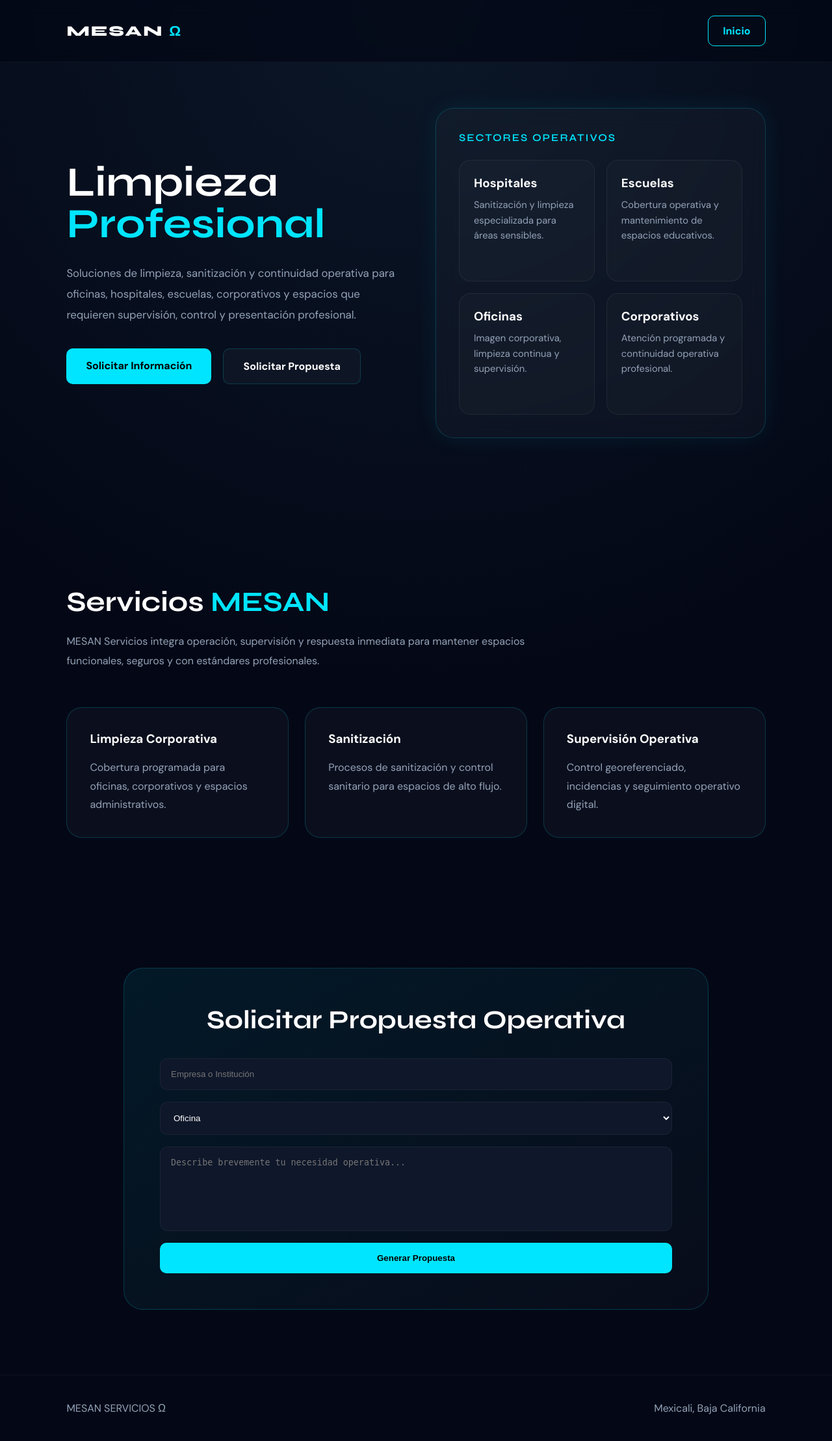
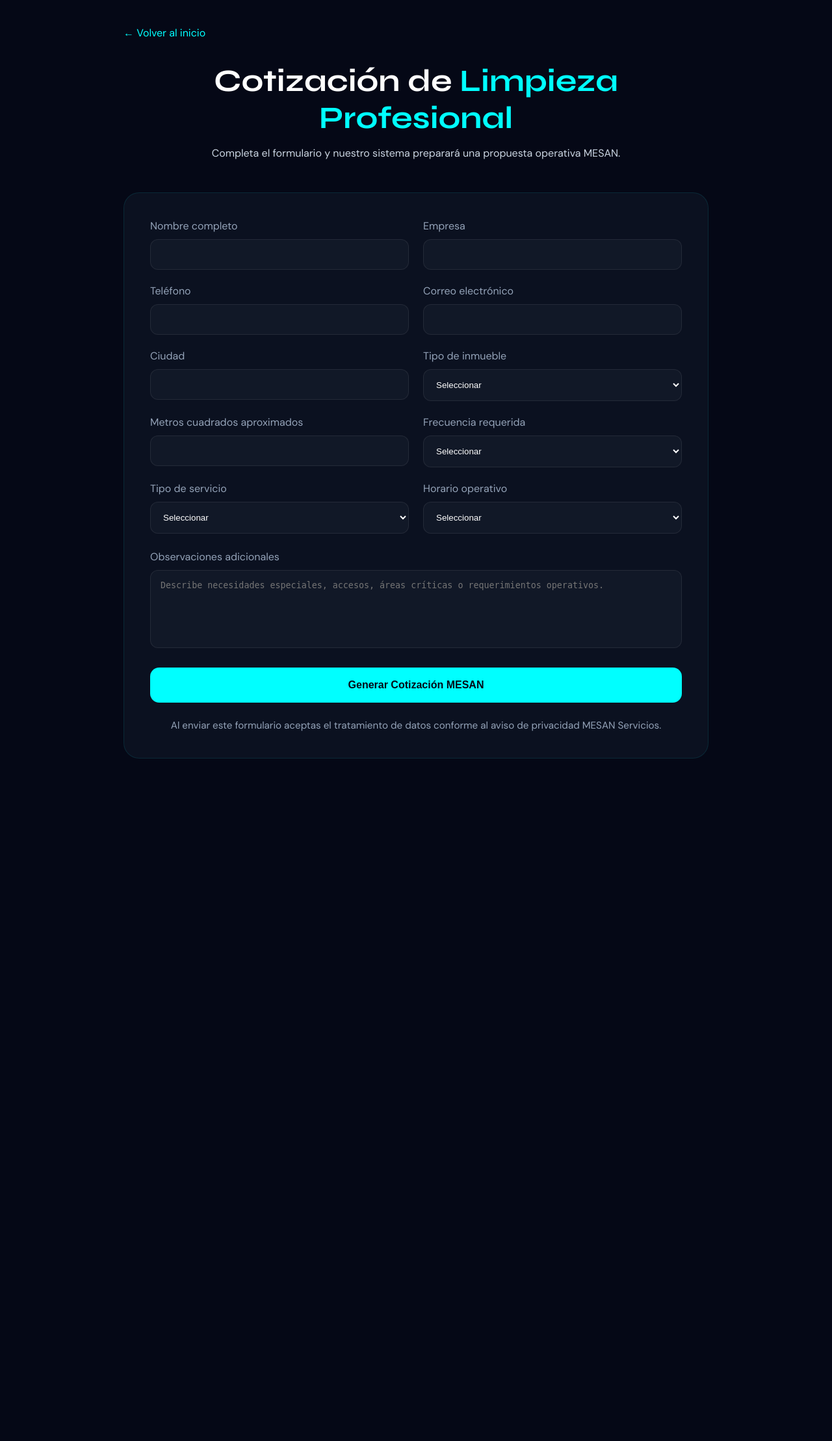
Before and after one commit to manuelsanchezresendiz8-eng/mesan-servicios, a FastAPI app: page /limpieza in a window 1280 px wide. Shown: the whole page at 65% size. After the commit the page ends 1167 px from the top, so only its background shows below. Run offline with FastAPI, Linux system fonts and the light colour scheme.

Commit message:
Update limpieza.html

```diff
--- a/templates/limpieza.html
+++ b/templates/limpieza.html
@@ -4,20 +4,11 @@
 <meta charset="UTF-8">
 <meta name="viewport" content="width=device-width, initial-scale=1.0">
 
-<title>Limpieza Profesional | MESAN Ω</title>
+<title>Cotización Limpieza | MESAN Servicios</title>
 
-<link href="https://fonts.googleapis.com/css2?family=Syne:wght@600;700;800&family=DM+Sans:wght@300;400;500;700&display=swap" rel="stylesheet">
+<link href="https://fonts.googleapis.com/css2?family=Syne:wght@400;600;700;800&family=DM+Sans:wght@300;400;500;700&display=swap" rel="stylesheet">
 
 <style>
-
-:root{
-    --bg:#040816;
-    --panel:#0b1220;
-    --cyan:#00e5ff;
-    --text:#ffffff;
-    --muted:#94a3b8;
-    --border:rgba(0,229,255,.18);
-}
 
 *{
     margin:0;
@@ -26,310 +17,116 @@
 }
 
 body{
-    background:
-    radial-gradient(circle at top,#0b1728 0%,#040816 45%);
-    color:var(--text);
+    background:#050816;
+    color:white;
     font-family:'DM Sans',sans-serif;
-    overflow-x:hidden;
+    padding:40px 8%;
 }
 
-/* NAV */
-
-nav{
-    width:100%;
-    padding:24px 8%;
-    position:fixed;
-    top:0;
-    z-index:1000;
-    display:flex;
-    justify-content:space-between;
-    align-items:center;
-    backdrop-filter:blur(12px);
-    background:rgba(4,8,22,.72);
-    border-bottom:1px solid rgba(255,255,255,.05);
+.container{
+    max-width:900px;
+    margin:auto;
 }
 
-.logo{
-    font-family:'Syne',sans-serif;
-    font-size:1.4rem;
-    font-weight:800;
-    letter-spacing:2px;
+.title{
+    text-align:center;
+    margin-bottom:50px;
 }
 
-.logo span{
-    color:var(--cyan);
+.title h1{
+    font-family:'Syne',sans-serif;
+    font-size:3rem;
+    margin-bottom:15px;
 }
 
-.nav-btn{
-    border:1px solid var(--cyan);
-    padding:12px 22px;
-    border-radius:10px;
-    color:var(--cyan);
-    text-decoration:none;
-    transition:.3s;
-    font-weight:700;
+.title span{
+    color:#00ffff;
 }
 
-.nav-btn:hover{
-    background:var(--cyan);
-    color:#000;
+.title p{
+    color:#cbd5e1;
 }
 
-/* HERO */
-
-.hero{
-    min-height:100vh;
-    display:flex;
-    align-items:center;
-    justify-content:center;
-    padding:140px 8% 100px;
+form{
+    background:#0b1120;
+    padding:40px;
+    border-radius:24px;
+    border:1px solid rgba(0,255,255,.1);
 }
 
-.hero-grid{
-    width:100%;
-    max-width:1200px;
+.grid{
     display:grid;
-    grid-template-columns:1fr 1fr;
-    gap:60px;
-    align-items:center;
+    grid-template-columns:repeat(auto-fit,minmax(260px,1fr));
+    gap:22px;
 }
 
-.hero h1{
-    font-size:4rem;
-    line-height:1;
-    margin-bottom:28px;
-    font-family:'Syne',sans-serif;
+.field{
+    display:flex;
+    flex-direction:column;
 }
 
-.hero h1 span{
-    color:var(--cyan);
+label{
+    margin-bottom:10px;
+    color:#94a3b8;
 }
 
-.hero p{
-    color:var(--muted);
-    line-height:1.9;
-    margin-bottom:35px;
-    font-size:1.05rem;
-    max-width:580px;
+input,
+select,
+textarea{
+    background:#111827;
+    border:1px solid rgba(255,255,255,.08);
+    color:white;
+    padding:15px;
+    border-radius:12px;
+    outline:none;
 }
 
-.hero-buttons{
-    display:flex;
-    gap:18px;
-    flex-wrap:wrap;
+textarea{
+    min-height:120px;
+    resize:none;
 }
 
-.btn-primary{
-    background:var(--cyan);
-    color:#000;
-    text-decoration:none;
-    padding:16px 30px;
-    border-radius:10px;
-    font-weight:800;
+button{
+    width:100%;
+    margin-top:30px;
+    padding:18px;
+    border:none;
+    border-radius:14px;
+    background:#00ffff;
+    color:#050816;
+    font-weight:700;
+    font-size:1rem;
+    cursor:pointer;
     transition:.3s;
 }
 
-.btn-primary:hover{
+button:hover{
     transform:translateY(-3px);
-    box-shadow:0 0 25px rgba(0,229,255,.45);
+    box-shadow:0 0 25px #00ffff55;
 }
 
-.btn-secondary{
-    border:1px solid var(--border);
-    background:rgba(255,255,255,.03);
-    color:white;
-    text-decoration:none;
-    padding:16px 30px;
-    border-radius:10px;
-    font-weight:700;
-    transition:.3s;
+.notice{
+    margin-top:25px;
+    color:#94a3b8;
+    text-align:center;
+    font-size:.95rem;
 }
 
-.btn-secondary:hover{
-    border-color:var(--cyan);
+.back{
+    display:inline-block;
+    margin-bottom:35px;
+    color:#00ffff;
+    text-decoration:none;
 }
 
-/* PANEL */
+@media(max-width:768px){
 
-.panel{
-    border:1px solid var(--border);
-    border-radius:28px;
-    padding:35px;
-    background:rgba(255,255,255,.03);
-    backdrop-filter:blur(15px);
-    box-shadow:0 0 35px rgba(0,229,255,.08);
+.title h1{
+    font-size:2.3rem;
 }
 
-.panel-title{
-    color:var(--cyan);
-    margin-bottom:25px;
-    font-family:'Syne',sans-serif;
-    letter-spacing:2px;
-}
-
-.sector-grid{
-    display:grid;
-    grid-template-columns:repeat(2,1fr);
-    gap:18px;
-}
-
-.sector{
-    border:1px solid rgba(255,255,255,.06);
-    padding:22px;
-    border-radius:18px;
-    background:rgba(255,255,255,.02);
-}
-
-.sector h3{
-    margin-bottom:10px;
-}
-
-.sector p{
-    color:var(--muted);
-    font-size:.92rem;
-    line-height:1.6;
-}
-
-/* SERVICES */
-
-.services{
-    padding:100px 8%;
-}
-
-.section-title{
-    font-size:2.7rem;
-    font-family:'Syne',sans-serif;
-    margin-bottom:20px;
-}
-
-.section-title span{
-    color:var(--cyan);
-}
-
-.section-sub{
-    max-width:760px;
-    color:var(--muted);
-    line-height:1.9;
-    margin-bottom:55px;
-}
-
-.services-grid{
-    display:grid;
-    grid-template-columns:repeat(auto-fit,minmax(280px,1fr));
-    gap:25px;
-}
-
-.card{
-    border:1px solid var(--border);
-    border-radius:24px;
-    padding:35px;
-    background:rgba(255,255,255,.03);
-    transition:.3s;
-}
-
-.card:hover{
-    transform:translateY(-6px);
-    border-color:var(--cyan);
-    box-shadow:0 0 25px rgba(0,229,255,.12);
-}
-
-.card h3{
-    margin-bottom:18px;
-}
-
-.card p{
-    color:var(--muted);
-    line-height:1.8;
-}
-
-/* FORM */
-
-.quote{
-    padding:100px 8%;
-}
-
-.quote-box{
-    max-width:900px;
-    margin:auto;
-    border:1px solid var(--border);
-    border-radius:30px;
-    padding:55px;
-    background:linear-gradient(
-        to bottom right,
-        rgba(0,229,255,.08),
-        rgba(255,255,255,.02)
-    );
-}
-
-.quote-box h2{
-    text-align:center;
-    font-size:2.5rem;
-    margin-bottom:35px;
-    font-family:'Syne',sans-serif;
-}
-
-.form-grid{
-    display:grid;
-    gap:18px;
-}
-
-.form-grid input,
-.form-grid select,
-.form-grid textarea{
-    width:100%;
-    padding:16px;
-    border:none;
-    outline:none;
-    border-radius:12px;
-    background:#0f172a;
-    color:white;
-    border:1px solid rgba(255,255,255,.05);
-}
-
-.form-grid textarea{
-    min-height:130px;
-    resize:none;
-}
-
-.submit-btn{
-    border:none;
-    cursor:pointer;
-}
-
-/* FOOTER */
-
-footer{
-    padding:40px 8%;
-    border-top:1px solid rgba(255,255,255,.05);
-    display:flex;
-    justify-content:space-between;
-    flex-wrap:wrap;
-    gap:20px;
-    color:var(--muted);
-}
-
-/* MOBILE */
-
-@media(max-width:950px){
-
-.hero-grid{
-    grid-template-columns:1fr;
-}
-
-.hero h1{
-    font-size:3rem;
-}
-
-.quote-box{
-    padding:35px 25px;
-}
-
-.quote-box h2{
-    font-size:2rem;
-}
-
-.sector-grid{
-    grid-template-columns:1fr;
+form{
+    padding:28px;
 }
 
 }
@@ -339,215 +136,139 @@ footer{
 
 <body>
 
-<nav>
+<div class="container">
 
-<div class="logo">
-MESAN <span>Ω</span>
-</div>
-
-<a href="/" class="nav-btn">
-Inicio
+<a href="/" class="back">
+← Volver al inicio
 </a>
 
-</nav>
-
-<section class="hero">
-
-<div class="hero-grid">
-
-<div>
+<div class="title">
 
 <h1>
-Limpieza
-<span>Profesional</span>
+Cotización de <span>Limpieza Profesional</span>
 </h1>
 
 <p>
-Soluciones de limpieza, sanitización y continuidad operativa
-para oficinas, hospitales, escuelas, corporativos
-y espacios que requieren supervisión,
-control y presentación profesional.
+Completa el formulario y nuestro sistema preparará una propuesta operativa MESAN.
 </p>
 
-<div class="hero-buttons">
+</div>
 
-<a href="https://wa.me/526865242805?text=Hola%20MESAN%20Servicios%2C%20solicito%20informaci%C3%B3n." class="btn-primary">
-Solicitar Información
-</a>
+<form action="/cotizar" method="POST">
 
-<a href="#propuesta" class="btn-secondary">
-Solicitar Propuesta
-</a>
+<div class="grid">
+
+<div class="field">
+<label>Nombre completo</label>
+<input type="text" name="nombre" required>
+</div>
+
+<div class="field">
+<label>Empresa</label>
+<input type="text" name="empresa" required>
+</div>
+
+<div class="field">
+<label>Teléfono</label>
+<input type="text" name="telefono" required>
+</div>
+
+<div class="field">
+<label>Correo electrónico</label>
+<input type="email" name="correo" required>
+</div>
+
+<div class="field">
+<label>Ciudad</label>
+<input type="text" name="ciudad" required>
+</div>
+
+<div class="field">
+<label>Tipo de inmueble</label>
+
+<select name="inmueble" required>
+<option value="">Seleccionar</option>
+<option>Oficina</option>
+<option>Escuela</option>
+<option>Hospital</option>
+<option>Industria</option>
+<option>Corporativo</option>
+<option>Otro</option>
+</select>
+
+</div>
+
+<div class="field">
+<label>Metros cuadrados aproximados</label>
+<input type="number" name="metros" required>
+</div>
+
+<div class="field">
+<label>Frecuencia requerida</label>
+
+<select name="frecuencia" required>
+<option value="">Seleccionar</option>
+<option>Diario</option>
+<option>3 veces por semana</option>
+<option>Semanal</option>
+<option>Quincenal</option>
+<option>Mensual</option>
+</select>
+
+</div>
+
+<div class="field">
+<label>Tipo de servicio</label>
+
+<select name="servicio" required>
+<option value="">Seleccionar</option>
+<option>Limpieza básica</option>
+<option>Limpieza profunda</option>
+<option>Limpieza hospitalaria</option>
+<option>Limpieza industrial</option>
+</select>
+
+</div>
+
+<div class="field">
+<label>Horario operativo</label>
+
+<select name="horario" required>
+<option value="">Seleccionar</option>
+<option>Matutino</option>
+<option>Vespertino</option>
+<option>Nocturno</option>
+<option>24 horas</option>
+</select>
 
 </div>
 
 </div>
 
-<div class="panel">
+<div class="field" style="margin-top:25px;">
 
-<div class="panel-title">
-SECTORES OPERATIVOS
-</div>
+<label>Observaciones adicionales</label>
 
-<div class="sector-grid">
-
-<div class="sector">
-<h3>Hospitales</h3>
-<p>
-Sanitización y limpieza especializada para áreas sensibles.
-</p>
-</div>
-
-<div class="sector">
-<h3>Escuelas</h3>
-<p>
-Cobertura operativa y mantenimiento de espacios educativos.
-</p>
-</div>
-
-<div class="sector">
-<h3>Oficinas</h3>
-<p>
-Imagen corporativa, limpieza continua y supervisión.
-</p>
-</div>
-
-<div class="sector">
-<h3>Corporativos</h3>
-<p>
-Atención programada y continuidad operativa profesional.
-</p>
-</div>
+<textarea
+name="comentarios"
+placeholder="Describe necesidades especiales, accesos, áreas críticas o requerimientos operativos."
+></textarea>
 
 </div>
 
-</div>
+<button type="submit">
+Generar Cotización MESAN
+</button>
+
+<div class="notice">
+
+Al enviar este formulario aceptas el tratamiento de datos conforme al aviso de privacidad MESAN Servicios.
 
 </div>
 
-</section>
-
-<section class="services">
-
-<h2 class="section-title">
-Servicios <span>MESAN</span>
-</h2>
-
-<p class="section-sub">
-MESAN Servicios integra operación, supervisión y respuesta inmediata
-para mantener espacios funcionales, seguros y con estándares profesionales.
-</p>
-
-<div class="services-grid">
-
-<div class="card">
-<h3>Limpieza Corporativa</h3>
-<p>
-Cobertura programada para oficinas,
-corporativos y espacios administrativos.
-</p>
-</div>
-
-<div class="card">
-<h3>Sanitización</h3>
-<p>
-Procesos de sanitización y control sanitario
-para espacios de alto flujo.
-</p>
-</div>
-
-<div class="card">
-<h3>Supervisión Operativa</h3>
-<p>
-Control georeferenciado, incidencias
-y seguimiento operativo digital.
-</p>
-</div>
+</form>
 
 </div>
 
-</section>
-
-<section class="quote" id="propuesta">
-
-<div class="quote-box">
-
-<h2>
-Solicitar Propuesta Operativa
-</h2>
-
-<div class="form-grid">
-
-<input type="text" id="empresa" placeholder="Empresa o Institución">
-
-<select id="sector">
-<option>Oficina</option>
-<option>Hospital</option>
-<option>Escuela</option>
-<option>Corporativo</option>
-<option>Otro</option>
-</select>
-
-<textarea id="detalle" placeholder="Describe brevemente tu necesidad operativa..."></textarea>
-
-<button class="btn-primary submit-btn" onclick="generarPropuesta()">
-Generar Propuesta
-</button>
-
-</div>
-
-</div>
-
-</section>
-
-<footer>
-
-<div>
-MESAN SERVICIOS Ω
-</div>
-
-<div>
-Mexicali, Baja California
-</div>
-
-</footer>
-
-<script>
-
-function generarPropuesta(){
-
-    const empresa = document.getElementById("empresa").value;
-    const sector = document.getElementById("sector").value;
-    const detalle = document.getElementById("detalle").value;
-
-    const mensaje = `
-MESAN SERVICIOS Ω
-
-SOLICITUD OPERATIVA
-
-Empresa:
-${empresa}
-
-Sector:
-${sector}
-
-Detalle:
-${detalle}
-`;
-
-    const blob = new Blob([mensaje], {type:"text/plain"});
-
-    const link = document.createElement("a");
-
-    link.href = URL.createObjectURL(blob);
-
-    link.download = "propuesta_mesan.txt";
-
-    link.click();
-
-}
-
-</script>
-
 </body>
 </html>
```
